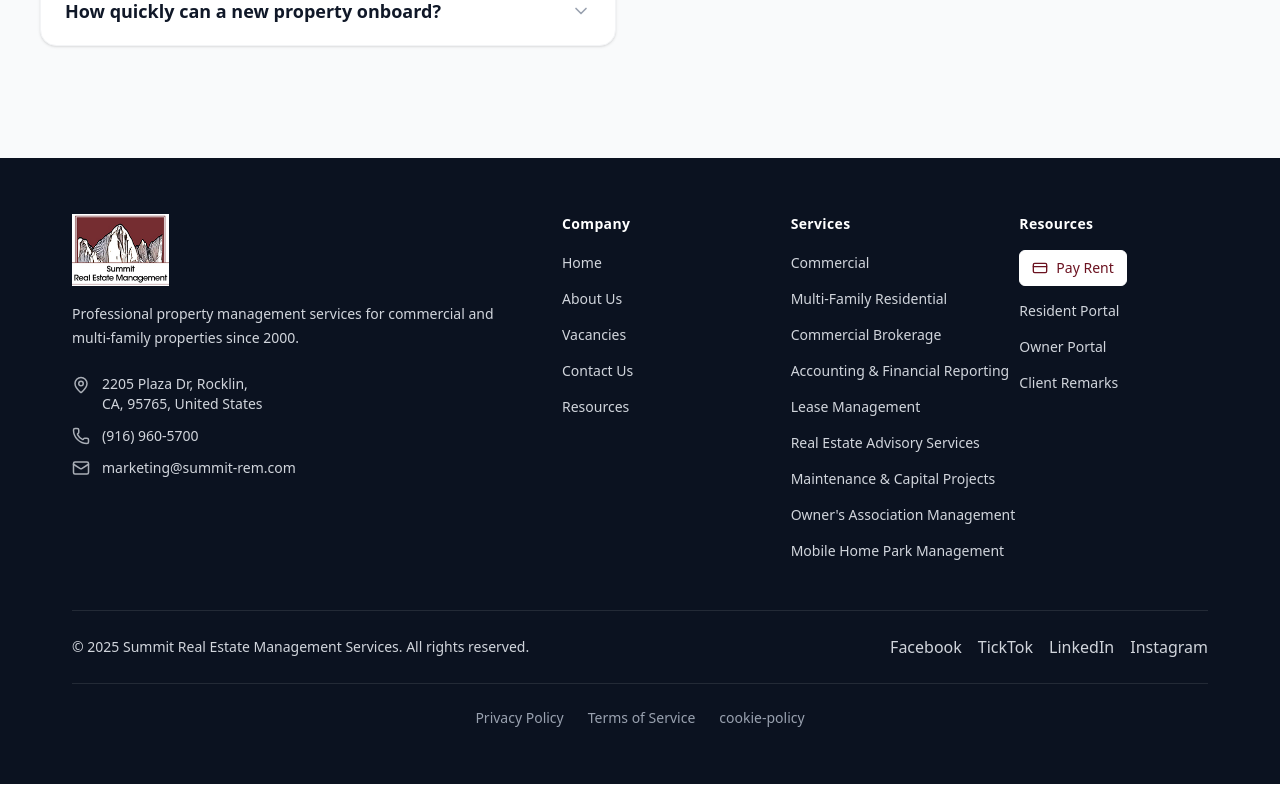
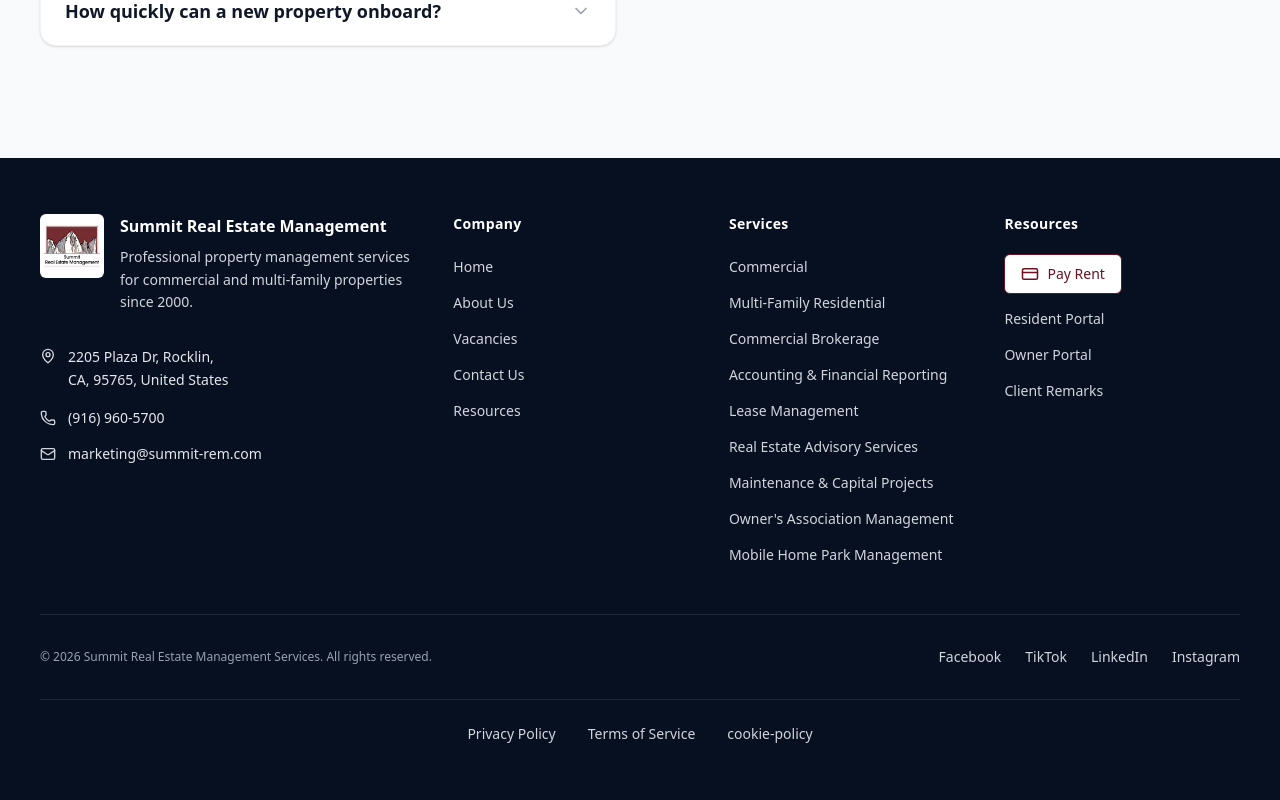
Before and after one commit to summit-rem/summit-rem-website, a React (Vite) app: page / in a window 1280 px wide. Shown: the part 6505-7305 px from the top of the page. Built offline with nearby package versions, Linux system fonts and the light colour scheme; no server answers.

Commit message:
Updated - appfolio link in the footer

```diff
--- a/src/features/footer/components/Footer.jsx
+++ b/src/features/footer/components/Footer.jsx
@@ -1,124 +1,157 @@
-import React, { useMemo } from "react";
-import * as Icons from "lucide-react";
+import React from "react";
+import footerConfig from "../config/footerConfig";
+import FooterLink from "./FooterLink";
 import { MapPin, Phone, Mail } from "lucide-react";
-import { footerConfig } from '../config/footerConfig.js';
-import FooterLink from "./FooterLink";
-import Container from "../../../components/ui/Container.jsx";
-
-function getIcon(name) {
-  return Icons?.[name] ?? null;
-}
 
 export default function Footer() {
-  const socials = useMemo(
-    () =>
-      footerConfig.bottom.socials.map((s) => ({
-        ...s,
-        Icon: s.icon ? getIcon(s.icon) : null,
-      })),
-    []
-  );
+  const { brand, columns, bottom } = footerConfig;
 
   return (
-    <footer className="bg-[#0b1220] text-white">
-      <Container className="py-14">
-        <div className="mx-auto w-full max-w-[1680px] px-4 sm:px-6 lg:px-10">
-          {/* Top Grid */}
+    <footer className="bg-[#071021] text-white">
+      {/* Main */}
+      <div className="w-full">
+        {/* Match app-wide spacing: full width but consistent gutters */}
+        <div className="mx-auto w-full px-4 sm:px-6 lg:px-10 py-14">
           <div className="grid grid-cols-1 md:grid-cols-12 gap-10">
             {/* Brand / Contact */}
-              <div className="md:col-span-5">
-                {/* <h3 className="text-lg font-semibold">{footerConfig.brand.title}</h3> */}
-                {footerConfig.brand.logo ? (
+            <div className="md:col-span-4">
+              <div className="flex items-start gap-4">
+                {brand?.logoSrc ? (
                   <img
-                    src={footerConfig.brand.logo}
-                    alt={footerConfig.brand.label}
-                    className="h-18 w-auto object-contain"
+                    src={brand.logoSrc}
+                    alt={brand.logoAlt || "Summit Real Estate Management"}
+                    className="h-16 w-16 rounded-md bg-white object-contain p-1"
                   />
                 ) : null}
-                <p className="mt-4 text-sm text-gray-300 leading-6 max-w-md">
-                  {footerConfig.brand.description}
+
+                <div>
+                  <div className="font-semibold text-base">
+                    {brand?.title || "Summit Real Estate Management"}
+                  </div>
+                  {brand?.tagline ? (
+                    <p className="mt-2 text-sm text-gray-300 leading-relaxed max-w-sm">
+                      {brand.tagline}
                     </p>
+                  ) : null}
+                </div>
+              </div>
 
-              <div className="mt-6 space-y-3 text-sm text-gray-300">
+              {/* Contact block (ss1-style) */}
+              <div className="mt-8 space-y-4 text-sm text-gray-200">
+                {Array.isArray(brand?.addressLines) &&
+                brand.addressLines.length ? (
                   <div className="flex items-start gap-3">
-                  <MapPin size={18} className="mt-0.5 opacity-80" />
-                  <div>
-                    {footerConfig.brand.addressLines.map((line) => (
-                      <div key={line}>{line}</div>
+                    <MapPin className="mt-0.5 h-4 w-4 text-gray-300" />
+                    <div className="leading-relaxed">
+                      {brand.addressLines.map((line, idx) => (
+                        <div key={`${line}-${idx}`}>{line}</div>
                       ))}
                     </div>
                   </div>
+                ) : null}
 
+                {brand?.phone ? (
                   <div className="flex items-center gap-3">
-                  <Phone size={18} className="opacity-80" />
-                  <span>{footerConfig.brand.phone}</span>
+                    <Phone className="h-4 w-4 text-gray-300" />
+                    <a
+                      className="hover:underline underline-offset-4"
+                      href={`tel:${brand.phone.replace(/[^\d+]/g, "")}`}
+                    >
+                      {brand.phone}
+                    </a>
                   </div>
+                ) : null}
 
+                {brand?.email ? (
                   <div className="flex items-center gap-3">
-                  <Mail size={18} className="opacity-80" />
-                  <span>{footerConfig.brand.email}</span>
+                    <Mail className="h-4 w-4 text-gray-300" />
+                    <a
+                      className="hover:underline underline-offset-4"
+                      href={`mailto:${brand.email}`}
+                    >
+                      {brand.email}
+                    </a>
                   </div>
+                ) : null}
               </div>
             </div>
 
             {/* Columns */}
-            <div className="md:col-span-7 grid grid-cols-1 sm:grid-cols-3 gap-10">
-              {footerConfig.columns.map((col) => (
+            <div className="md:col-span-8">
+              <div className="grid grid-cols-1 sm:grid-cols-3 gap-10">
+                {columns?.map((col) => (
                   <div key={col.title}>
-                  <h4 className="text-sm font-semibold tracking-wide">{col.title}</h4>
-                  <ul className="mt-4 space-y-3">
-                    {col.links.map((link) => (
-                      <li key={`${link.label}-${link.to}`}>
-                        <FooterLink to={link.to} variant={link.variant ?? "default"} icon={link.icon}>
+                    <div className="text-sm font-semibold tracking-wide text-white">
+                      {col.title}
+                    </div>
+
+                    <div className="mt-5 space-y-3">
+                      {col.links?.map((link) => {
+                        const isPayRent = link?.variant === "softPrimary";
+                        return (
+                          <div key={`${col.title}-${link.label}`}>
+                            <FooterLink
+                              to={link.href}
+                              external={!!link.external}
+                              variant={link.variant || "default"}
+                              icon={link.icon}
+                              iconSize={isPayRent ? 18 : 16}
+                              className={
+                                isPayRent
+                                  ? "w-fit px-4 h-10 rounded-md"
+                                  : ""
+                              }
+                            >
                               {link.label}
                             </FooterLink>
-                      </li>
-                    ))}
-                  </ul>
+                          </div>
+                        );
+                      })}
+                    </div>
                   </div>
                 ))}
+              </div>
             </div>
           </div>
 
           {/* Divider */}
           <div className="mt-12 border-t border-white/10" />
 
-          {/* Bottom Row */}
-          <div className="mt-6 flex flex-col md:flex-row md:items-center md:justify-between gap-6">
-            <div className="text-sm text-gray-300">
-              {footerConfig.bottom.copyright}
+          {/* Bottom row */}
+          <div className="pt-8 flex flex-col gap-6 md:flex-row md:items-center md:justify-between">
+            <div className="text-xs text-gray-400">
+              {bottom?.copyright ||
+                "© 2026 Summit Real Estate Management Services. All rights reserved."}
             </div>
 
-            <div className="flex items-center gap-4">
-              {socials.map((s) => {
-                const Icon = s.Icon;
-                return (
+            {/* Socials (text like ss1) */}
+            <div className="flex flex-wrap gap-6 text-sm text-gray-300">
+              {bottom?.social?.map((s) => (
                 <a
                   key={s.label}
                   href={s.href}
                   target="_blank"
-                    aria-label={s.label}
-                    className="text-gray-300 hover:text-white transition cursor-pointer"
+                  rel="noopener noreferrer"
+                  className="hover:text-white"
                 >
-                    {Icon ? <Icon size={18} /> : s.label}
+                  {s.label}
                 </a>
-                );
-              })}
+              ))}
             </div>
           </div>
 
-          {/* Legal Links */}
-          <div className="mt-6 border-t border-white/10 pt-6">
-            <div className="flex flex-wrap items-center justify-center gap-6">
-              {footerConfig.bottom.legal.map((l) => (
-                <FooterLink key={l.label} to={l.to} className="text-gray-400">
+          {/* Legal links centered */}
+          <div className="mt-8 border-t border-white/10 pt-6">
+            <div className="flex flex-wrap items-center justify-center gap-8 text-sm text-gray-400">
+              {bottom?.legal?.map((l) => (
+                <FooterLink key={l.label} to={l.href} variant="default">
                   {l.label}
                 </FooterLink>
               ))}
             </div>
           </div>
         </div>
-      </Container>
+      </div>
     </footer>
   );
 }
--- a/src/features/footer/components/FooterLink.jsx
+++ b/src/features/footer/components/FooterLink.jsx
@@ -5,23 +5,55 @@ import * as Icons from "lucide-react";
 function getIcon(name) {
   return Icons?.[name] ?? null;
 }
+
 const base =
-  "inline-flex items-center gap-2 text-sm font-medium transition cursor-pointer whitespace-nowrap";
+  "inline-flex items-center gap-2 text-sm font-medium transition whitespace-nowrap";
 
 const variants = {
   default: "text-gray-300 hover:text-white hover:underline underline-offset-4",
   primary:
     "px-3 h-9 rounded-md bg-[var(--color-burgundy)] text-white hover:opacity-90",
   softPrimary:
-    "px-3 h-9 rounded-md bg-white text-[var(--color-burgundy)] hover:bg-white/95 border border-white",
+    "px-3 h-9 rounded-md bg-white text-[var(--color-burgundy)] hover:bg-white/95 border border-[var(--color-burgundy)]",
 };
 
-export default function FooterLink({ to, children, variant = "default", className = "", icon, }) {
+export default function FooterLink({
+  to,
+  children,
+  variant = "default",
+  className = "",
+  icon,
+  external = false,
+  iconSize = 16,
+}) {
   const Icon = icon ? getIcon(icon) : null;
+
+  const content = (
+    <>
+      {Icon ? React.createElement(Icon, { size: iconSize }) : null}
+      {children}
+    </>
+  );
+
+  const isExternal =
+    external || (typeof to === "string" && /^https?:\/\//i.test(to));
+
+  if (isExternal) {
+    return (
+      <a
+        href={to}
+        target="_blank"
+        rel="noopener noreferrer"
+        className={`${base} ${variants[variant]} ${className}`}
+      >
+        {content}
+      </a>
+    );
+  }
+
   return (
     <NavLink to={to} className={`${base} ${variants[variant]} ${className}`}>
-      {Icon ? React.createElement(Icon, { size: 16 }) : null}
-      {children}
+      {content}
     </NavLink>
   );
 }
--- a/src/features/footer/config/footerConfig.js
+++ b/src/features/footer/config/footerConfig.js
@@ -1,12 +1,19 @@
 import SignatureLogo from "../../../assets/image/signature_logo2.jpg";
 
-export const footerConfig = {
+const APPFOLIO_URL =
+  import.meta?.env?.VITE_APPFOLIO_URL || "https://summitrem.appfolio.com";
+
+const footerConfig = {
   brand: {
+    logoSrc: SignatureLogo,
+    logoAlt: "Summit Real Estate Management",
     title: "Summit Real Estate Management",
-    logo: SignatureLogo,
-    description:
+    tagline:
       "Professional property management services for commercial and multi-family properties since 2000.",
-    addressLines: ["2205 Plaza Dr, Rocklin,", "CA, 95765, United States"],
+    addressLines: [
+      "2205 Plaza Dr, Rocklin,",
+      "CA, 95765, United States",
+    ],
     phone: "(916) 960-5700",
     email: "marketing@summit-rem.com",
   },
@@ -15,54 +22,60 @@ export const footerConfig = {
     {
       title: "Company",
       links: [
-        { label: "Home", to: "/" },
-        { label: "About Us", to: "/about" },
-        { label: "Vacancies", to: "/vacancies" },
-        // { label: "Our Staff", to: "/about" },
-        // { label: "Careers", to: "/about" },
-        { label: "Contact Us", to: "/contact" },
-        { label: "Resources", to: "/resources" },
+        { label: "Home", href: "/" },
+        { label: "About Us", href: "/about" },
+        { label: "Vacancies", href: "/vacancies" },
+        { label: "Contact Us", href: "/contact" },
+        { label: "Resources", href: "/resources" },
       ],
     },
     {
       title: "Services",
       links: [
-        { label: "Commercial", to: "/commercial" },
-        { label: "Multi-Family Residential", to: "/multi-family" },
-        { label: "Commercial Brokerage", to: "/commercial-brokerage" },
-        { label: "Accounting & Financial Reporting", to: "/accounting-financial-reporting" }, // Note: same 'to' as above – adjust if needed
-        { label: "Lease Management", to: "/lease-management" },
-        { label: "Real Estate Advisory Services", to: "/real-estate-advisory-services" },
-        { label: "Maintenance & Capital Projects", to: "/maintenance-and-capital-projects" },
-        { label: "Owner's Association Management", to: "/owners-association-management" },
-        { label: "Mobile Home Park Management", to: "/mobile-Home-park-management" },
-        // { label: "Tenant Services & Safety", to: "/tenant-services-and-safety" },
-        // { label: "Transition Strategy", to: "/transition-strategy" },
+        { label: "Commercial", href: "/services/commercial" },
+        { label: "Multi-Family Residential", href: "/services/multi-family-residential" },
+        { label: "Commercial Brokerage", href: "/services/commercial-brokerage" },
+        { label: "Accounting & Financial Reporting", href: "/services/accounting-financial-reporting" },
+        { label: "Lease Management", href: "/services/lease-management" },
+        { label: "Real Estate Advisory Services", href: "/services/real-estate-advisory" },
+        { label: "Maintenance & Capital Projects", href: "/services/maintenance-capital-projects" },
+        { label: "Owner's Association Management", href: "/services/owners-association-management" },
+        { label: "Mobile Home Park Management", href: "/services/mobile-home-park-management" },
       ],
     },
     {
       title: "Resources",
       links: [
-        { label: "Pay Rent", to: "/pay-rent", variant: "softPrimary", icon: "CreditCard" },
-        { label: "Resident Portal", to: "/account" },
-        { label: "Owner Portal", to: "/account" },
-        { label: "Client Remarks", to: "/account" },
+        // Pay Rent button (ss1 style)
+        {
+          label: "Pay Rent",
+          href: APPFOLIO_URL,
+          external: true,
+          icon: "CreditCard",
+          variant: "softPrimary",
+        },
+        { label: "Resident Portal", href: APPFOLIO_URL, external: true },
+        { label: "Owner Portal", href: APPFOLIO_URL, external: true },
+        { label: "Client Remarks", href: APPFOLIO_URL, external: true },
       ],
     },
   ],
 
   bottom: {
-    copyright: `© ${new Date().getFullYear()} Summit Real Estate Management Services. All rights reserved.`,
+    copyright:
+      "© 2026 Summit Real Estate Management Services. All rights reserved.",
     legal: [
-      { label: "Privacy Policy", to: "/privacy-policy" },
-      { label: "Terms of Service", to: "/terms-and-conditions" },
-      { label: "cookie-policy", to: "/cookie-policy" },
+      { label: "Privacy Policy", href: "/privacy-policy" },
+      { label: "Terms of Service", href: "/terms-of-service" },
+      { label: "cookie-policy", href: "/cookie-policy" },
     ],
-    socials: [
-      { label: "Facebook", href: "https://www.facebook.com/summitrem", icon: "" },
-      { label: "TickTok", href: "https://www.tiktok.com/@summitrem", icon: "ticktok" },
-      { label: "LinkedIn", href: "https://www.linkedin.com/company/summitrem", icon: "LinkedIn" },
-      { label: "Instagram", href: "https://www.instagram.com/summitrem", icon: "" },
+    social: [
+      { label: "Facebook", href: "#" },
+      { label: "TikTok", href: "#" },
+      { label: "LinkedIn", href: "#" },
+      { label: "Instagram", href: "#" },
     ],
   },
 };
+
+export default footerConfig;
```
Lines whose indentation alone changed are shown as unchanged.
